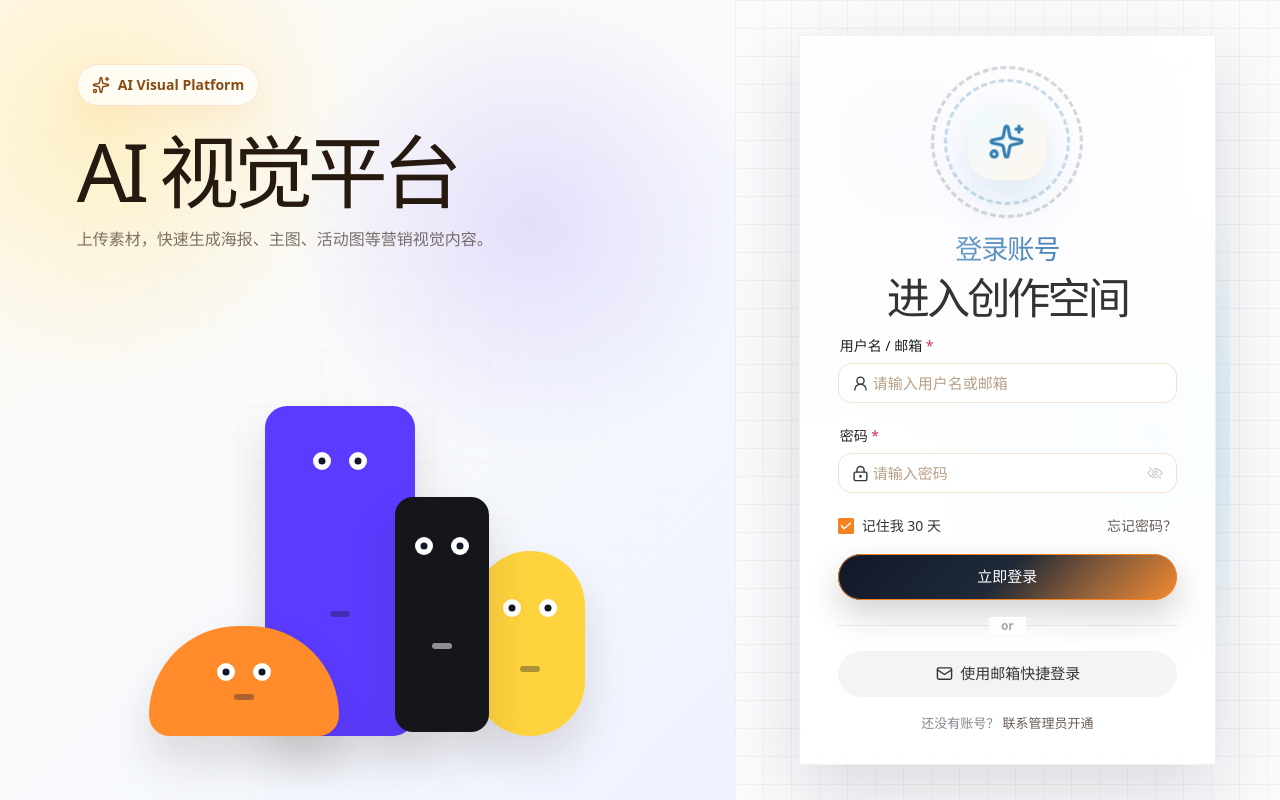
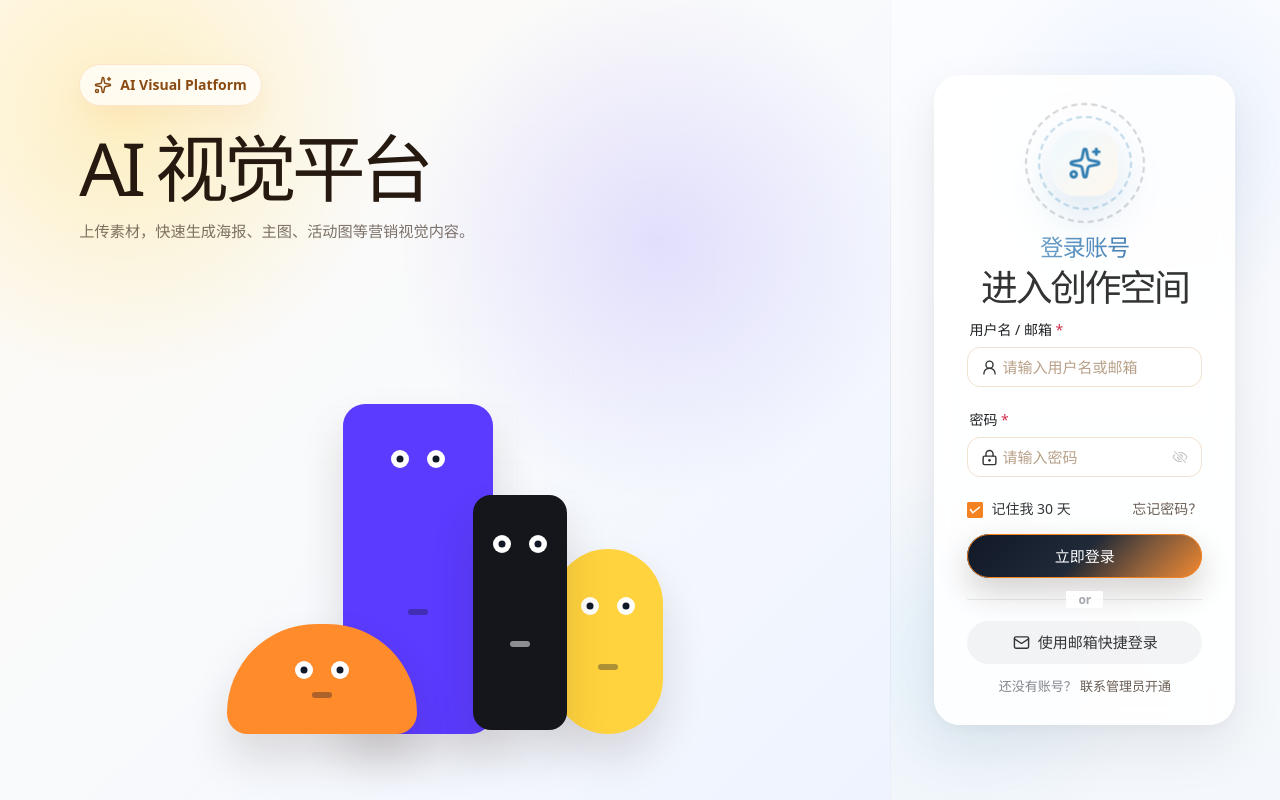
Before and after one commit to 201811510411lw/ai-poster-generator, a Vue app in the folder frontend/: page /login in a window 1280 px wide. Built offline with nearby package versions, Linux system fonts and the light colour scheme; no server answers.

Commit message:
style: make login page closer to SeaTunnel layout

```diff
--- a/frontend/src/styles/login-responsive.css
+++ b/frontend/src/styles/login-responsive.css
@@ -1,7 +1,6 @@
 /* Login page responsive overrides.
-   Inspired by SeaTunnel Web's login layout: keep the page as two viewport-height panels,
-   center a narrow form panel, and scale the scene as one group instead of stacking many
-   height-specific hacks. */
+   SeaTunnel-style layout: a calm scene panel on the left and a narrow, centered form panel
+   on the right. Keep the form readable and scale the illustration as a single stage. */
 
 @media (min-width: 981px) {
   html body #app .login-page {
@@ -11,8 +10,13 @@
     min-height: 100dvh;
     max-height: 100vh;
     max-height: 100dvh;
-    grid-template-columns: minmax(520px, 1.28fr) minmax(420px, 0.95fr);
+    grid-template-columns: minmax(560px, 1.55fr) minmax(360px, 0.68fr);
     overflow: hidden;
+    background: #f7f9fc;
+  }
+
+  html body #app .login-page .cursor-glow {
+    opacity: 0.62;
   }
 
   html body #app .login-page .character-stage,
@@ -26,80 +30,130 @@
 
   html body #app .login-page .character-stage {
     background:
-      radial-gradient(circle at 14% 16%, rgba(255, 211, 61, 0.26), transparent 28%),
-      radial-gradient(circle at 72% 28%, rgba(91, 59, 255, 0.14), transparent 30%),
-      linear-gradient(135deg, #fffaf3 0%, #f8fafc 52%, #eef2ff 100%);
+      radial-gradient(circle at 14% 15%, rgba(255, 211, 61, 0.28), transparent 26%),
+      radial-gradient(circle at 74% 30%, rgba(91, 59, 255, 0.14), transparent 30%),
+      linear-gradient(135deg, #fffaf3 0%, #f8fafc 50%, #eef3ff 100%);
+  }
+
+  html body #app .login-page .stage-grid {
+    opacity: 0.2;
+    mask-image: radial-gradient(circle at 52% 54%, black 0%, transparent 76%);
   }
 
   html body #app .login-page .login-panel {
+    position: relative;
     display: flex;
     align-items: center;
     justify-content: center;
-    padding: clamp(18px, 3vh, 34px) clamp(36px, 5vw, 72px);
+    padding: clamp(18px, 3vh, 34px) clamp(26px, 3.5vw, 52px);
+    background:
+      radial-gradient(circle at 70% 16%, rgba(96, 165, 250, 0.1), transparent 28%),
+      radial-gradient(circle at 20% 82%, rgba(14, 165, 233, 0.07), transparent 26%),
+      linear-gradient(180deg, #fbfcff 0%, #f4f7fb 100%);
+  }
+
+  html body #app .login-page .login-panel::before {
+    content: "";
+    position: absolute;
+    inset: 0 auto 0 0;
+    width: 1px;
+    background: linear-gradient(
+      180deg,
+      rgba(148, 163, 184, 0.06) 0%,
+      rgba(148, 163, 184, 0.2) 50%,
+      rgba(148, 163, 184, 0.06) 100%
+    );
+  }
+
+  html body #app .login-page .panel-bg {
+    display: none;
   }
 
   html body #app .login-page .login-card {
-    width: min(100%, 430px);
+    position: relative;
+    z-index: 1;
+    width: min(100%, 382px);
     min-height: auto;
-    max-height: calc(100dvh - clamp(36px, 6vh, 68px));
-    padding: clamp(22px, 3.8vh, 36px) clamp(28px, 3.5vw, 38px);
+    max-height: calc(100dvh - 40px);
+    padding: clamp(22px, 3.4vh, 32px) clamp(24px, 3vw, 32px);
     justify-content: center;
     overflow: hidden;
-    border-radius: 0;
+    border-radius: 26px;
+    border: 1px solid rgba(255, 255, 255, 0.76);
+    background: rgba(255, 255, 255, 0.88);
+    box-shadow:
+      0 22px 54px rgba(15, 23, 42, 0.08),
+      0 4px 14px rgba(15, 23, 42, 0.04),
+      inset 0 1px 0 rgba(255, 255, 255, 0.78);
+    backdrop-filter: blur(10px);
+    -webkit-backdrop-filter: blur(10px);
   }
 
   html body #app .login-page .orbit-logo {
     display: grid;
-    width: clamp(112px, 19vh, 188px);
-    height: clamp(112px, 19vh, 188px);
-    margin-bottom: clamp(8px, 2vh, 18px);
+    width: clamp(92px, 15vh, 142px);
+    height: clamp(92px, 15vh, 142px);
+    margin-bottom: clamp(6px, 1.5vh, 12px);
   }
 
   html body #app .login-page .logo-core {
-    width: clamp(58px, 9vh, 86px);
-    height: clamp(58px, 9vh, 86px);
-    border-radius: clamp(18px, 3vh, 28px);
+    width: clamp(54px, 7.8vh, 74px);
+    height: clamp(54px, 7.8vh, 74px);
+    border-radius: clamp(18px, 2.8vh, 24px);
   }
 
   html body #app .login-page .logo-core svg {
-    width: clamp(28px, 4.4vh, 42px);
-    height: clamp(28px, 4.4vh, 42px);
+    width: clamp(28px, 4vh, 36px);
+    height: clamp(28px, 4vh, 36px);
+  }
+
+  html body #app .login-page .orbit {
+    border-width: 2px;
   }
 
   html body #app .login-page .card-title {
-    margin-bottom: clamp(12px, 2.3vh, 24px);
+    margin-bottom: clamp(12px, 2vh, 20px);
   }
 
   html body #app .login-page .card-title span {
-    font-size: clamp(20px, 3.4vh, 28px);
+    font-size: clamp(18px, 2.9vh, 24px);
   }
 
   html body #app .login-page .card-title h2 {
-    margin-top: clamp(6px, 1.4vh, 12px);
-    font-size: clamp(32px, 5.4vh, 52px);
+    margin-top: clamp(4px, 1vh, 9px);
+    font-size: clamp(28px, 4.6vh, 42px);
+    letter-spacing: -0.06em;
+  }
+
+  html body #app .login-page .n-form-item-label {
+    padding-bottom: 4px;
+  }
+
+  html body #app .login-page .n-input .n-input-wrapper {
+    min-height: 40px;
   }
 
   html body #app .login-page .login-options {
-    margin-top: -2px;
-    margin-bottom: clamp(10px, 2vh, 18px);
+    margin-top: -3px;
+    margin-bottom: clamp(10px, 1.7vh, 14px);
   }
 
   html body #app .login-page .login-button,
   html body #app .login-page .google-button {
-    height: clamp(40px, 5.8vh, 46px);
+    height: clamp(40px, 5.4vh, 44px);
   }
 
   html body #app .login-page .divider {
-    margin: clamp(8px, 2vh, 18px) 0;
+    margin: clamp(8px, 1.6vh, 12px) 0;
   }
 
   html body #app .login-page .signup-tip {
-    margin-top: clamp(8px, 2vh, 18px);
+    margin-top: clamp(8px, 1.6vh, 12px);
   }
 
   html body #app .login-page .brand-copy {
-    left: clamp(44px, 6vw, 92px);
-    top: clamp(40px, 8vh, 96px);
+    left: clamp(48px, 6.2vw, 96px);
+    top: clamp(42px, 8vh, 96px);
   }
 
   html body #app .login-page .brand-badge {
@@ -108,35 +162,40 @@
 
   html body #app .login-page .brand-copy h1 {
     margin-top: clamp(18px, 3vh, 24px);
-    margin-bottom: clamp(8px, 1.8vh, 14px);
-    font-size: clamp(52px, 10vh, 88px);
+    margin-bottom: clamp(8px, 1.7vh, 14px);
+    font-size: clamp(54px, 9.2vh, 88px);
   }
 
   html body #app .login-page .brand-copy p {
     display: block;
-    font-size: clamp(14px, 2vh, 16px);
+    max-width: 500px;
+    font-size: clamp(14px, 1.9vh, 16px);
     line-height: 1.65;
   }
 
   html body #app .login-page .crew-wrap {
     display: block;
-    bottom: clamp(34px, 8vh, 118px);
-    transform: translateX(-50%) scale(clamp(0.66, 0.12vh, 1)) !important;
+    bottom: clamp(38px, 8.2vh, 112px);
+    transform: translateX(-50%) scale(clamp(0.66, 0.118vh, 1)) !important;
     transform-origin: 50% 100%;
   }
 }
 
 @media (max-height: 700px) and (min-width: 981px) {
+  html body #app .login-page {
+    grid-template-columns: minmax(520px, 1.5fr) minmax(350px, 0.68fr);
+  }
+
   html body #app .login-page .login-card {
-    width: min(100%, 410px);
+    width: min(100%, 368px);
     padding-top: 18px;
     padding-bottom: 18px;
   }
 
   html body #app .login-page .orbit-logo {
-    width: 104px;
-    height: 104px;
-    margin-bottom: 6px;
+    width: 88px;
+    height: 88px;
+    margin-bottom: 5px;
   }
 
   html body #app .login-page .card-title {
@@ -144,11 +203,11 @@
   }
 
   html body #app .login-page .card-title span {
-    font-size: 20px;
+    font-size: 19px;
   }
 
   html body #app .login-page .card-title h2 {
-    font-size: 34px;
+    font-size: 32px;
   }
 
   html body #app .login-page .brand-copy {
@@ -156,7 +215,7 @@
   }
 
   html body #app .login-page .brand-copy h1 {
-    font-size: clamp(46px, 8.5vh, 66px);
+    font-size: clamp(46px, 8.4vh, 64px);
   }
 
   html body #app .login-page .brand-copy p {
@@ -164,19 +223,19 @@
   }
 
   html body #app .login-page .crew-wrap {
-    bottom: 34px;
-    transform: translateX(-50%) scale(0.64) !important;
+    bottom: 32px;
+    transform: translateX(-50%) scale(0.62) !important;
   }
 }
 
 @media (max-height: 610px) and (min-width: 981px) {
   html body #app .login-page {
-    grid-template-columns: minmax(440px, 1fr) minmax(420px, 1fr);
+    grid-template-columns: minmax(440px, 1.35fr) minmax(340px, 0.72fr);
   }
 
   html body #app .login-page .brand-copy {
     left: clamp(34px, 5vw, 72px);
-    top: 34px;
+    top: 32px;
   }
 
   html body #app .login-page .brand-badge {
@@ -187,35 +246,40 @@
   html body #app .login-page .brand-copy h1 {
     margin-top: 12px;
     white-space: normal;
-    font-size: clamp(38px, 7.8vh, 52px);
+    font-size: clamp(38px, 7.6vh, 52px);
   }
 
   html body #app .login-page .crew-wrap {
-    bottom: 24px;
-    transform: translateX(-50%) scale(0.56) !important;
+    bottom: 22px;
+    transform: translateX(-50%) scale(0.54) !important;
+  }
+
+  html body #app .login-page .login-panel {
+    padding-left: 22px;
+    padding-right: 22px;
   }
 
   html body #app .login-page .login-card {
-    width: min(100%, 392px);
+    width: min(100%, 354px);
     max-height: calc(100dvh - 24px);
-    padding: 14px 24px;
+    padding: 14px 22px;
   }
 
   html body #app .login-page .orbit-logo {
-    width: 82px;
-    height: 82px;
+    width: 72px;
+    height: 72px;
     margin-bottom: 4px;
   }
 
   html body #app .login-page .logo-core {
-    width: 50px;
-    height: 50px;
+    width: 48px;
+    height: 48px;
     border-radius: 16px;
   }
 
   html body #app .login-page .logo-core svg {
-    width: 26px;
-    height: 26px;
+    width: 25px;
+    height: 25px;
   }
 
   html body #app .login-page .card-title {
@@ -262,7 +326,7 @@
 
 @media (max-height: 500px) and (min-width: 981px) {
   html body #app .login-page {
-    grid-template-columns: minmax(360px, 0.85fr) minmax(420px, 1fr);
+    grid-template-columns: minmax(360px, 1fr) minmax(330px, 0.78fr);
   }
 
   html body #app .login-page .brand-badge,
@@ -299,6 +363,6 @@
   }
 
   html body #app .login-page .login-card {
-    width: min(100%, 420px);
+    width: min(100%, 360px);
   }
 }
```
